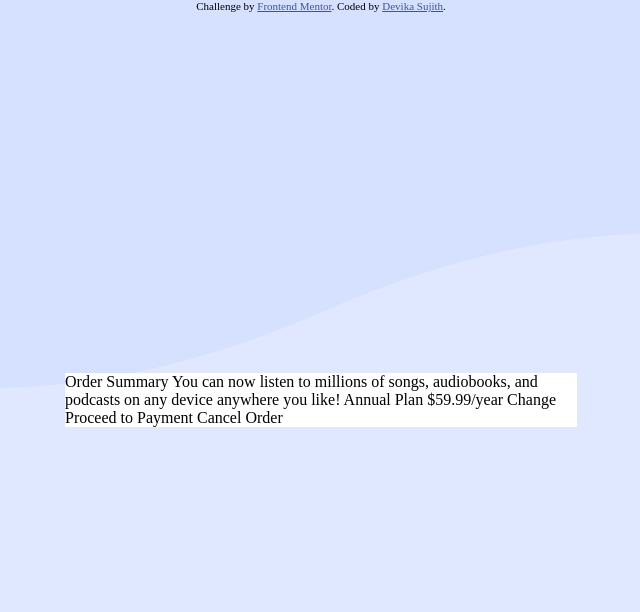
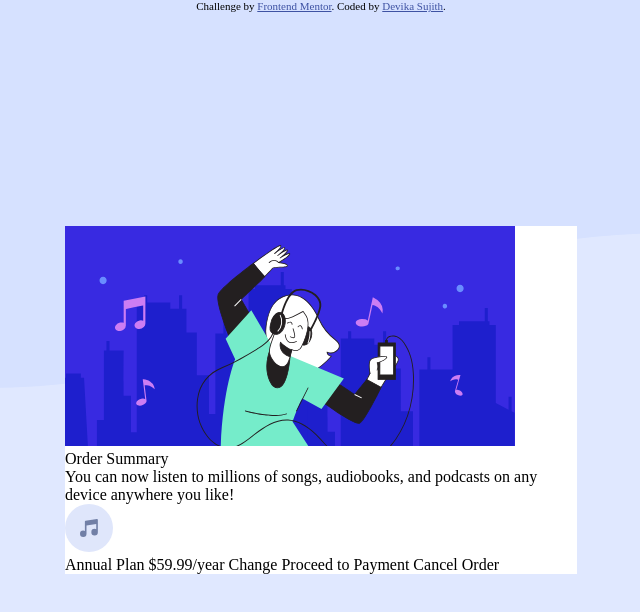
Before and after one commit to DCoder18/Order-Summary-Component, a website: page index.html in a window 1280 px wide. Shown: the whole page, without its empty margins (319-959 px from the left). Drawn offline with Linux system fonts and the light colour scheme.

Commit message:
Html markup

```diff
--- a/index.html
+++ b/index.html
@@ -18,10 +18,24 @@
 <body>
   <div class="container">
     <div class="card">
-      Order Summary
 
-      You can now listen to millions of songs, audiobooks, and podcasts on any
-      device anywhere you like!
+      <img src="images/illustration-hero.svg" alt="" srcset="">
+
+      <div class="card__heading">
+        Order Summary
+      </div>
+
+      <p class="card__para">
+        You can now listen to millions of songs, audiobooks, and podcasts on any
+        device anywhere you like!
+      </p>
+
+      <div class="plan">
+        <img class="plan__icon" src="images/icon-music.svg" alt="">
+
+      </div>
+
+
 
       Annual Plan
       $59.99/year
```
